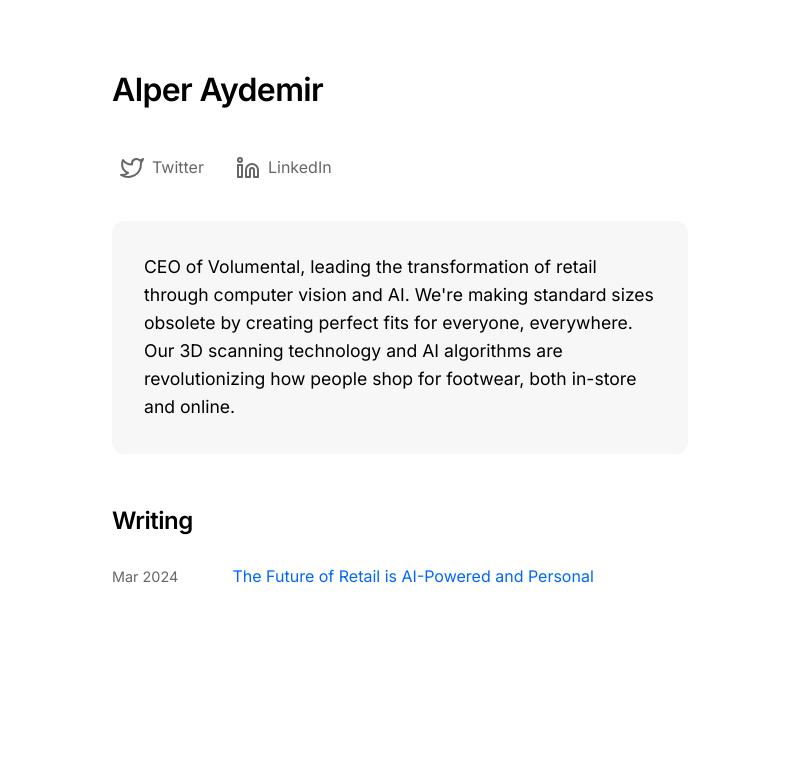
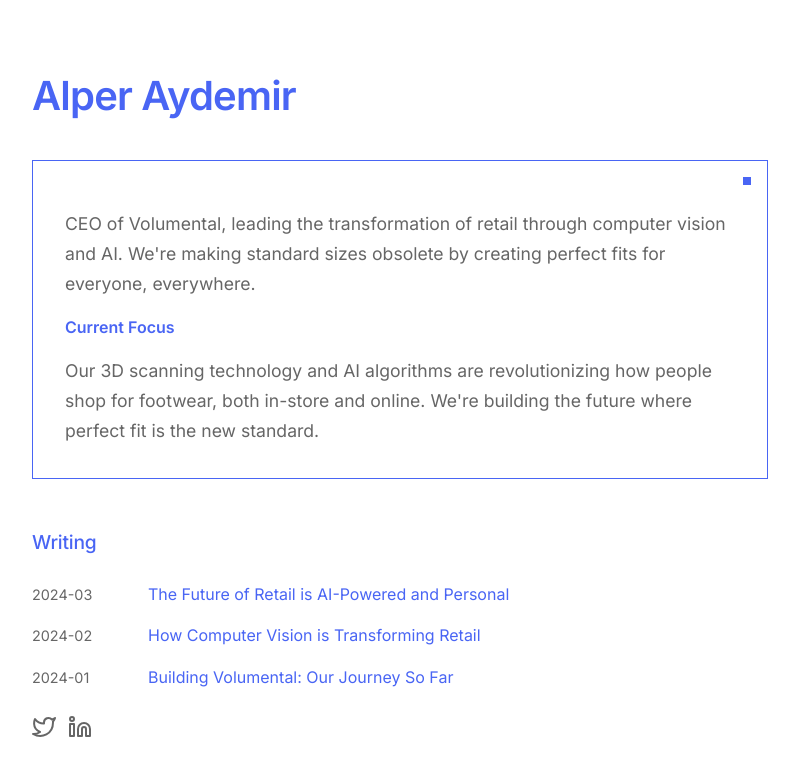
Before and after one commit to alperv/alperv.github.io, a plain HTML site: page index.html in a window 1280 px wide. Shown: the whole page, without its empty margins (240-1039 px from the left). Drawn offline with nearby package versions, Linux system fonts and the light colour scheme.

Commit message:
Site updated: 2024-12-29 16:34:29

```diff
--- a/index.html
+++ b/index.html
@@ -10,19 +10,18 @@
     <script src="https://cdnjs.cloudflare.com/ajax/libs/feather-icons/4.29.0/feather.min.js"></script>
     <style>
         :root {
-            --primary: #000;
+            --primary: #4965F4;
             --secondary: #666;
-            --blue: #0066FF;
             --background: #fff;
             --surface: #f7f7f7;
         }
 
         @media (prefers-color-scheme: dark) {
             :root {
-                --primary: #fff;
+                --primary: #4965F4;
                 --secondary: #888;
-                --background: #000;
-                --surface: #111;
+                --background: #000033;
+                --surface: #000066;
             }
         }
 
@@ -36,7 +35,7 @@
             font-family: 'Inter', -apple-system, BlinkMacSystemFont, sans-serif;
             -webkit-font-smoothing: antialiased;
             line-height: 1.6;
-            max-width: 640px;
+            max-width: 800px;
             margin: 0 auto;
             padding: 2rem;
             background: var(--background);
@@ -44,27 +43,29 @@
         }
 
         h1 {
-            font-size: 2rem;
+            font-size: 2.5rem;
             font-weight: 600;
             margin: 2rem 0;
             letter-spacing: -0.02em;
+            color: var(--primary);
         }
 
         h2 {
-            font-size: 1.5rem;
-            font-weight: 600;
+            font-size: 1.2rem;
+            font-weight: 500;
             margin: 3rem 0 1.5rem 0;
-            letter-spacing: -0.02em;
+            letter-spacing: -0.01em;
         }
 
         p {
             margin: 1rem 0;
             color: var(--secondary);
             font-size: 1.1rem;
+            line-height: 1.7;
         }
 
         a {
-            color: var(--blue);
+            color: var(--primary);
             text-decoration: none;
         }
 
@@ -72,21 +73,30 @@
             text-decoration: underline;
         }
 
-        .bio {
-            background: var(--surface);
+        .intro {
+            border: 1px solid var(--primary);
             padding: 2rem;
-            border-radius: 12px;
             margin: 2rem 0 3rem 0;
+            position: relative;
         }
 
-        .bio p {
-            margin: 0;
-            color: var(--primary);
+        .intro::before {
+            content: '';
+            position: absolute;
+            top: 1rem;
+            right: 1rem;
+            width: 0.5rem;
+            height: 0.5rem;
+            background: var(--primary);
+        }
+
+        .intro p:last-child {
+            margin-bottom: 0;
         }
 
         .social {
             display: flex;
-            gap: 1rem;
+            gap: 0.75rem;
             margin: 1.5rem 0;
         }
 
@@ -95,14 +105,12 @@
             display: flex;
             align-items: center;
             gap: 0.5rem;
-            padding: 0.5rem;
-            border-radius: 6px;
-            transition: color 0.2s ease, background 0.2s ease;
+            font-size: 0.95rem;
+            font-family: 'Inter';
         }
 
         .social a:hover {
             color: var(--primary);
-            background: var(--surface);
             text-decoration: none;
         }
 
@@ -112,14 +120,16 @@
 
         .writing-list li {
             margin: 1rem 0;
+            display: grid;
+            grid-template-columns: 100px 1fr;
+            gap: 1rem;
+            align-items: baseline;
         }
 
         .writing-list .date {
             color: var(--secondary);
             font-size: 0.9rem;
-            margin-right: 1rem;
-            display: inline-block;
-            min-width: 100px;
+            font-family: 'Inter';
         }
 
         @media (max-width: 600px) {
@@ -127,14 +137,18 @@
                 padding: 1rem;
             }
 
-            .bio {
+            h1 {
+                font-size: 2rem;
+            }
+
+            .intro {
                 padding: 1.5rem;
                 margin: 1.5rem 0 2rem 0;
             }
 
-            .writing-list .date {
-                display: block;
-                margin-bottom: 0.25rem;
+            .writing-list li {
+                grid-template-columns: 1fr;
+                gap: 0.25rem;
             }
         }
     </style>
@@ -142,37 +156,51 @@
 <body>
     <h1>Alper Aydemir</h1>
 
-    <div class="social">
-        <a href="https://twitter.com/alpervm" target="_blank" rel="noopener noreferrer">
-            <i data-feather="twitter"></i>
-            <span>Twitter</span>
-        </a>
-        <a href="https://www.linkedin.com/in/alpervm/" target="_blank" rel="noopener noreferrer">
-            <i data-feather="linkedin"></i>
-            <span>LinkedIn</span>
-        </a>
-    </div>
 
-    <div class="bio">
+
+    <div class="intro">
         <p>
             CEO of Volumental, leading the transformation of retail through computer vision and AI.
             We're making standard sizes obsolete by creating perfect fits for everyone, everywhere.
-            Our 3D scanning technology and AI algorithms are revolutionizing how people shop for footwear,
-            both in-store and online.
         </p>
+
+        <div class="bio-section">
+            <h4>Current Focus</h4>
+            <p>
+                Our 3D scanning technology and AI algorithms are revolutionizing how people shop for footwear,
+                both in-store and online. We're building the future where perfect fit is the new standard.
+            </p>
+        </div>
+
     </div>
 
     <h2>Writing</h2>
     <ul class="writing-list">
         <li>
-            <span class="date">Mar 2024</span>
-            <a href="blog-post.html">The Future of Retail is AI-Powered and Personal</a>
+            <span class="date">2024-03</span>
+            <a href="posts/future-of-retail.html">The Future of Retail is AI-Powered and Personal</a>
+        </li>
+        <li>
+            <span class="date">2024-02</span>
+            <a href="posts/computer-vision-retail.html">How Computer Vision is Transforming Retail</a>
+        </li>
+        <li>
+            <span class="date">2024-01</span>
+            <a href="posts/building-volumental.html">Building Volumental: Our Journey So Far</a>
         </li>
     </ul>
-
+    <div class="social">
+        <a href="https://twitter.com/alperaydemir" target="_blank" rel="noopener noreferrer">
+            <i data-feather="twitter"></i>
+        </a>
+        <a href="https://linkedin.com/in/alperaydemir" target="_blank" rel="noopener noreferrer">
+            <i data-feather="linkedin"></i>
+        </a>
+    </div>
     <script>
-        // Initialize Feather icons
         feather.replace();
     </script>
+
+
 </body>
 </html>
```
Also changed, not shown: 1 other file.
